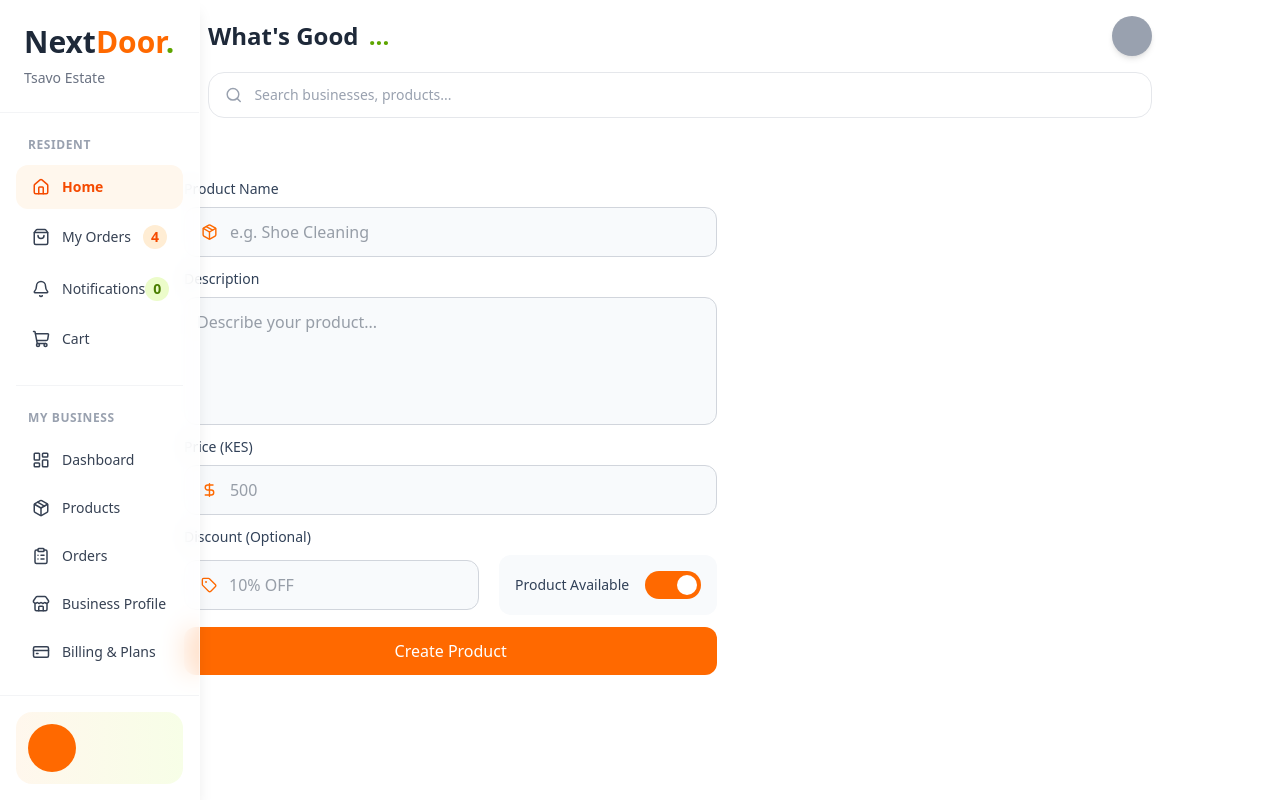
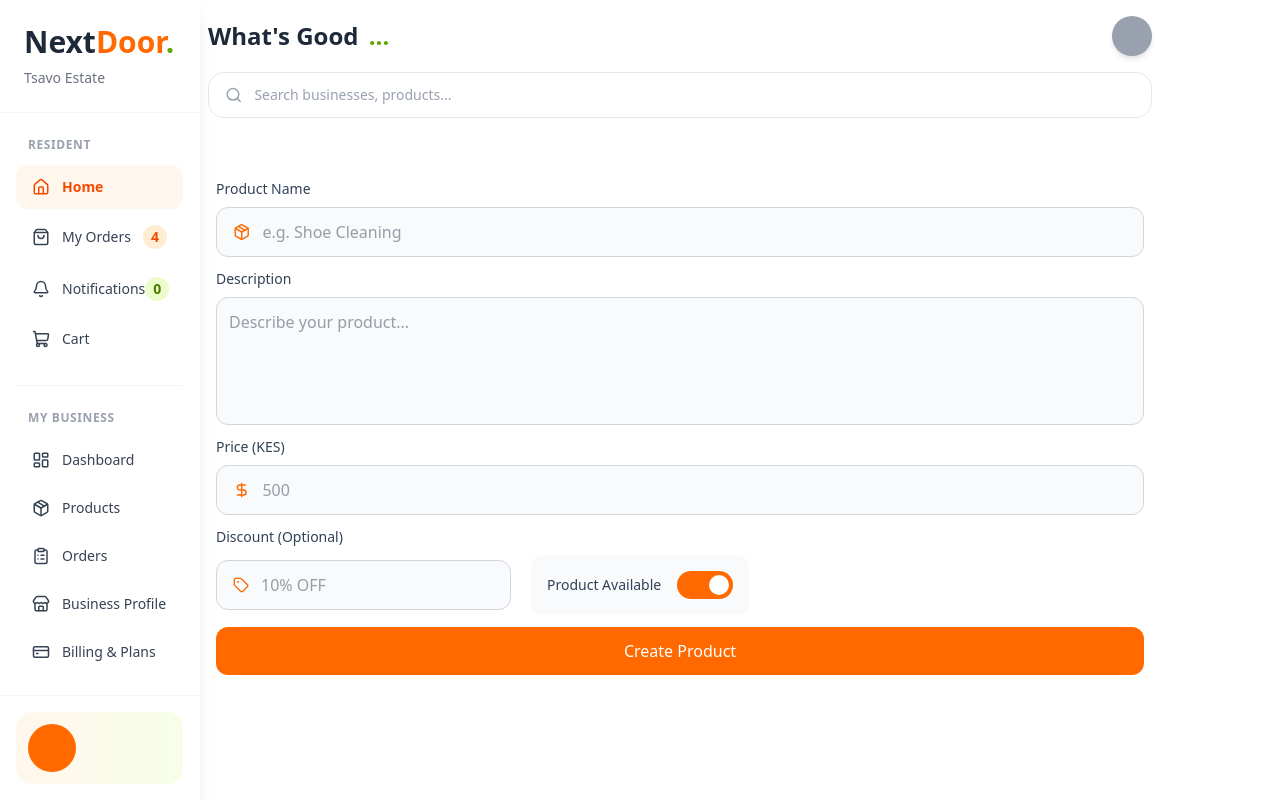
Before and after one commit to Tech-goodat/nextdoor_client, a Next.js app: page /my_business/create_product in a window 1280 px wide. Built offline with nearby package versions, Linux system fonts and the light colour scheme; no server answers.

Commit message:
adjusted the dashboard

```diff
--- a/app/(businessdashboard)/my_business/create_product/page.tsx
+++ b/app/(businessdashboard)/my_business/create_product/page.tsx
@@ -81,7 +81,7 @@
   return (
     <form
       onSubmit={handleSubmit}
-      className="space-y-3  mt-10"
+      className="space-y-3 w-full flex flex-col px-8 md:max-w-7xl mt-10"
     >
       {/* Product Name */}
       <div>
```
